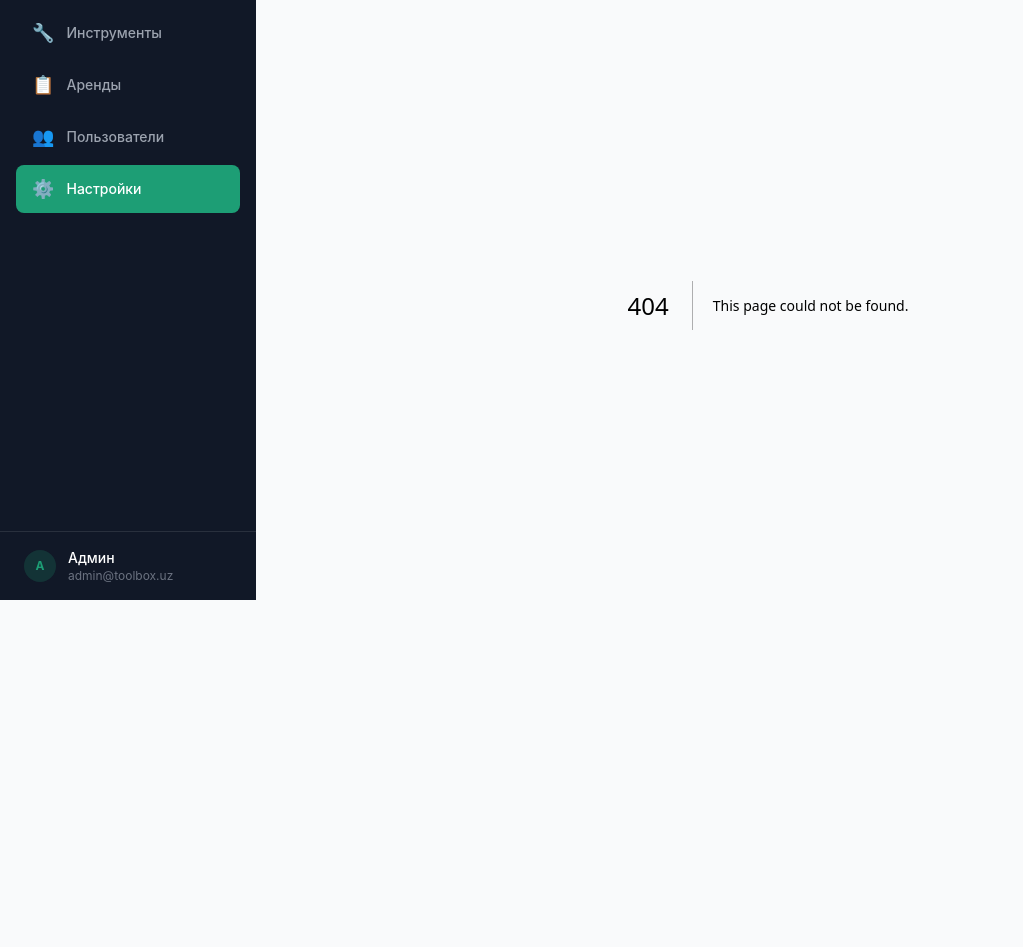
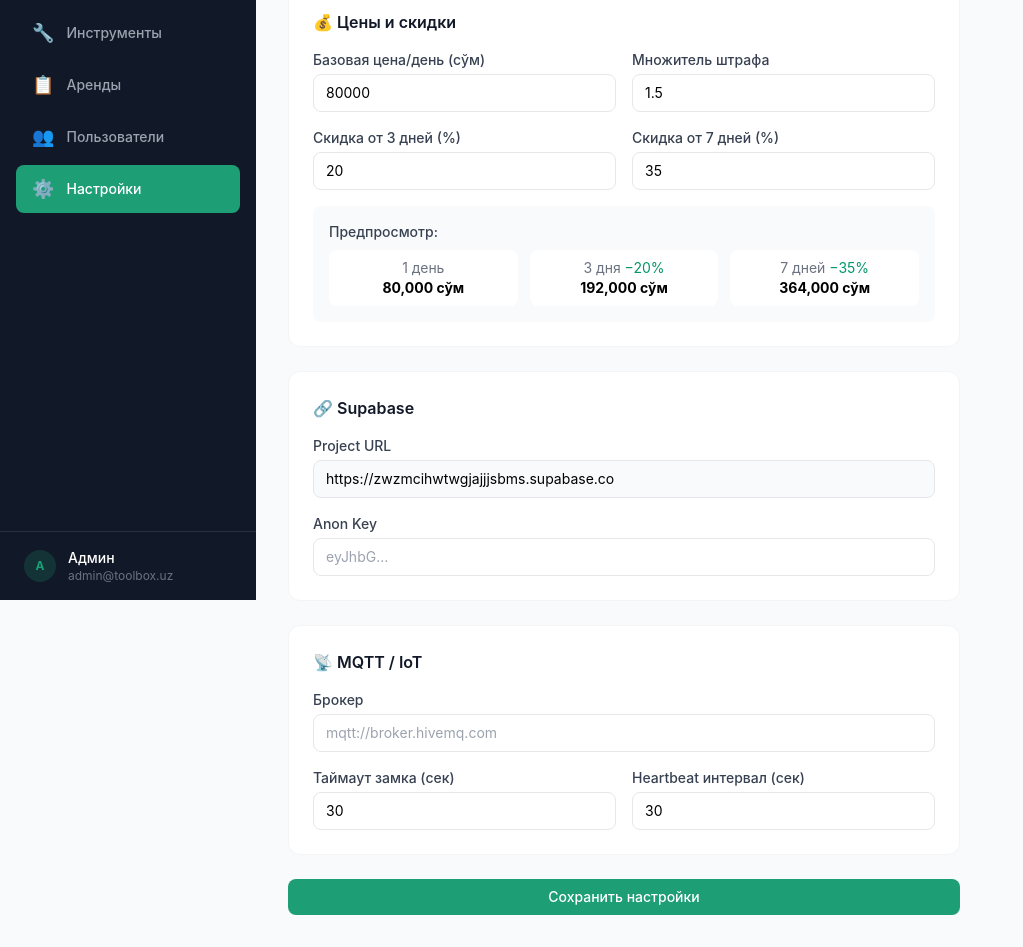
Before and after one commit to wapxman/toolbox-admin, a Next.js app: page /settings in a window 1280 px wide. Before the commit this address had no page. Shown: the part 200-1147 px from the top of the page, without its empty margins (0-1023 px from the left). Before the commit the page ends 937 px from the top, so only its background shows below. Built offline with nearby package versions, Linux system fonts and the light colour scheme.

Commit message:
Add Settings page with pricing, Supabase, MQTT config

```diff
--- /dev/null
+++ b/app/settings/page.tsx
@@ -0,0 +1,92 @@
+'use client';
+import { useState } from 'react';
+
+export default function SettingsPage() {
+  const [basePrice, setBasePrice] = useState(80000);
+  const [discount3, setDiscount3] = useState(20);
+  const [discount7, setDiscount7] = useState(35);
+  const [penaltyMultiplier, setPenaltyMultiplier] = useState(1.5);
+
+  return (
+    <div className="space-y-6 max-w-2xl">
+      <div>
+        <h2 className="text-2xl font-bold text-gray-900">Настройки</h2>
+        <p className="text-sm text-gray-500 mt-1">Цены, скидки и параметры системы</p>
+      </div>
+
+      {/* Pricing */}
+      <div className="bg-white rounded-xl border border-gray-100 p-6 space-y-4">
+        <h3 className="font-semibold text-gray-900 flex items-center gap-2">💰 Цены и скидки</h3>
+        <div className="grid grid-cols-2 gap-4">
+          <div>
+            <label className="text-sm font-medium text-gray-700 mb-1 block">Базовая цена/день (сўм)</label>
+            <input type="number" className="input" value={basePrice} onChange={(e) => setBasePrice(+e.target.value)} />
+          </div>
+          <div>
+            <label className="text-sm font-medium text-gray-700 mb-1 block">Множитель штрафа</label>
+            <input type="number" step="0.1" className="input" value={penaltyMultiplier} onChange={(e) => setPenaltyMultiplier(+e.target.value)} />
+          </div>
+          <div>
+            <label className="text-sm font-medium text-gray-700 mb-1 block">Скидка от 3 дней (%)</label>
+            <input type="number" className="input" value={discount3} onChange={(e) => setDiscount3(+e.target.value)} />
+          </div>
+          <div>
+            <label className="text-sm font-medium text-gray-700 mb-1 block">Скидка от 7 дней (%)</label>
+            <input type="number" className="input" value={discount7} onChange={(e) => setDiscount7(+e.target.value)} />
+          </div>
+        </div>
+        <div className="bg-gray-50 rounded-lg p-4">
+          <div className="text-sm font-medium text-gray-700 mb-2">Предпросмотр:</div>
+          <div className="grid grid-cols-3 gap-3 text-sm">
+            <div className="text-center p-2 bg-white rounded-lg">
+              <div className="text-gray-500">1 день</div>
+              <div className="font-bold">{basePrice.toLocaleString()} сўм</div>
+            </div>
+            <div className="text-center p-2 bg-white rounded-lg">
+              <div className="text-gray-500">3 дня <span className="text-emerald-600">−{discount3}%</span></div>
+              <div className="font-bold">{Math.round(3 * basePrice * (1 - discount3 / 100)).toLocaleString()} сўм</div>
+            </div>
+            <div className="text-center p-2 bg-white rounded-lg">
+              <div className="text-gray-500">7 дней <span className="text-emerald-600">−{discount7}%</span></div>
+              <div className="font-bold">{Math.round(7 * basePrice * (1 - discount7 / 100)).toLocaleString()} сўм</div>
+            </div>
+          </div>
+        </div>
+      </div>
+
+      {/* Supabase */}
+      <div className="bg-white rounded-xl border border-gray-100 p-6 space-y-4">
+        <h3 className="font-semibold text-gray-900 flex items-center gap-2">🔗 Supabase</h3>
+        <div>
+          <label className="text-sm font-medium text-gray-700 mb-1 block">Project URL</label>
+          <input className="input bg-gray-50" value="https://zwzmcihwtwgjajjjsbms.supabase.co" readOnly />
+        </div>
+        <div>
+          <label className="text-sm font-medium text-gray-700 mb-1 block">Anon Key</label>
+          <input className="input" type="password" placeholder="eyJhbG..." />
+        </div>
+      </div>
+
+      {/* MQTT */}
+      <div className="bg-white rounded-xl border border-gray-100 p-6 space-y-4">
+        <h3 className="font-semibold text-gray-900 flex items-center gap-2">📡 MQTT / IoT</h3>
+        <div>
+          <label className="text-sm font-medium text-gray-700 mb-1 block">Брокер</label>
+          <input className="input" placeholder="mqtt://broker.hivemq.com" />
+        </div>
+        <div className="grid grid-cols-2 gap-4">
+          <div>
+            <label className="text-sm font-medium text-gray-700 mb-1 block">Таймаут замка (сек)</label>
+            <input type="number" className="input" defaultValue={30} />
+          </div>
+          <div>
+            <label className="text-sm font-medium text-gray-700 mb-1 block">Heartbeat интервал (сек)</label>
+            <input type="number" className="input" defaultValue={30} />
+          </div>
+        </div>
+      </div>
+
+      <button className="btn-primary w-full">Сохранить настройки</button>
+    </div>
+  );
+}
```
